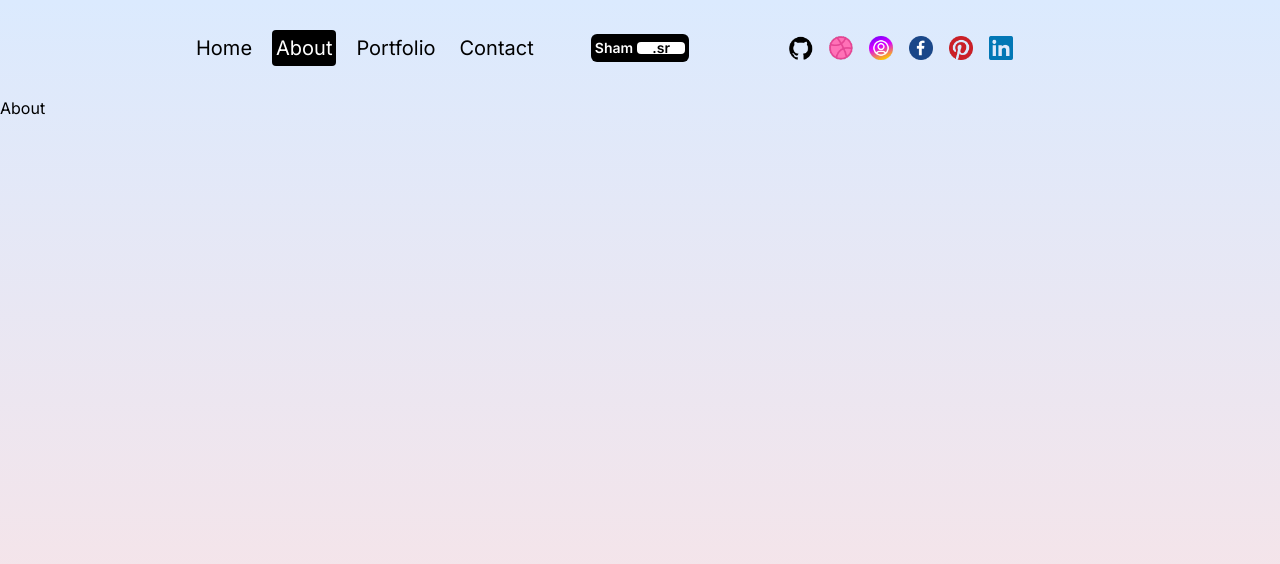
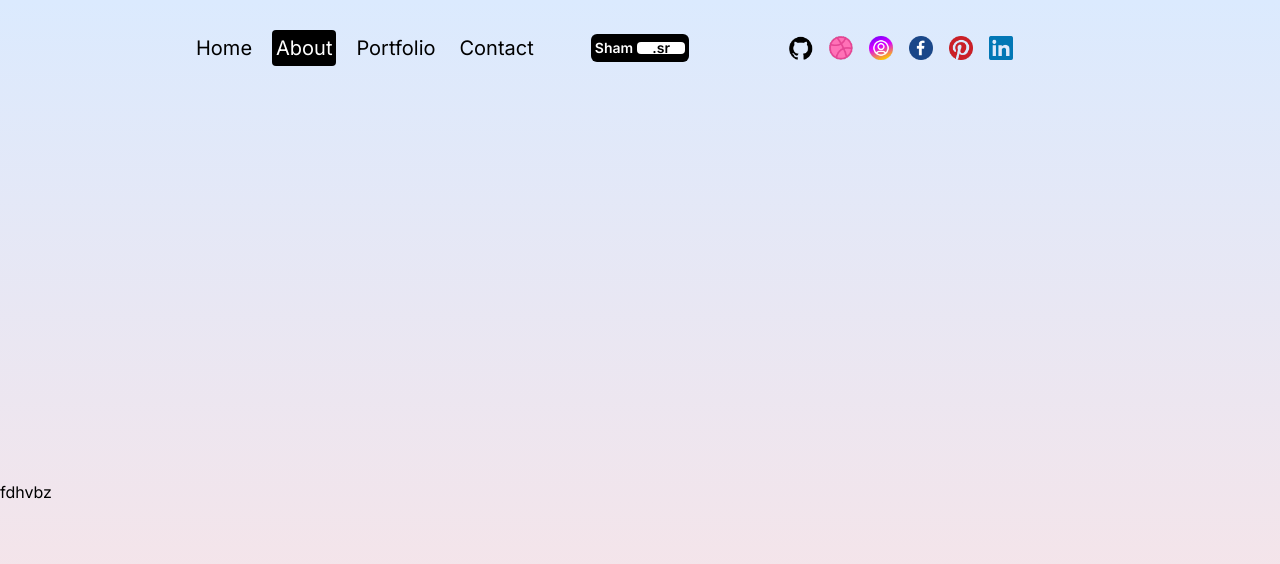
Before and after one commit to ShR4528/next-portfolio, a Next.js app: page /about in a window 1280 px wide. Shown: the top 564 px of the page. Built offline with nearby package versions, Linux system fonts and the light colour scheme.

Commit message:
about page

```diff
--- a/src/app/about/page.jsx
+++ b/src/app/about/page.jsx
@@ -8,7 +8,22 @@ const AboutPage = () => {
       initial={{ y: '-200vh' }}
       animate={{ y: '0vh%' }}
       transition={{ duration: 1 }}>
-      About
+      {/* contAiner */}
+      <div>
+        {/* TEXT CONT`INER */}
+        <div className='p-4 sm:p- 12 lg:p-20 xl:p-48'>
+          {/* BIO */}
+          <div className='hidden'></div>
+          {/* SKILLS */}
+          <div className='hidden'></div>
+          {/* EXPIRENCE */}
+          <div className='hidden'></div>
+        </div>
+        {/* svg container  */}
+        <div className='hidden'></div>
+        <div></div>
+        fdhvbz
+      </div>
     </motion.div>
   );
 };
```
